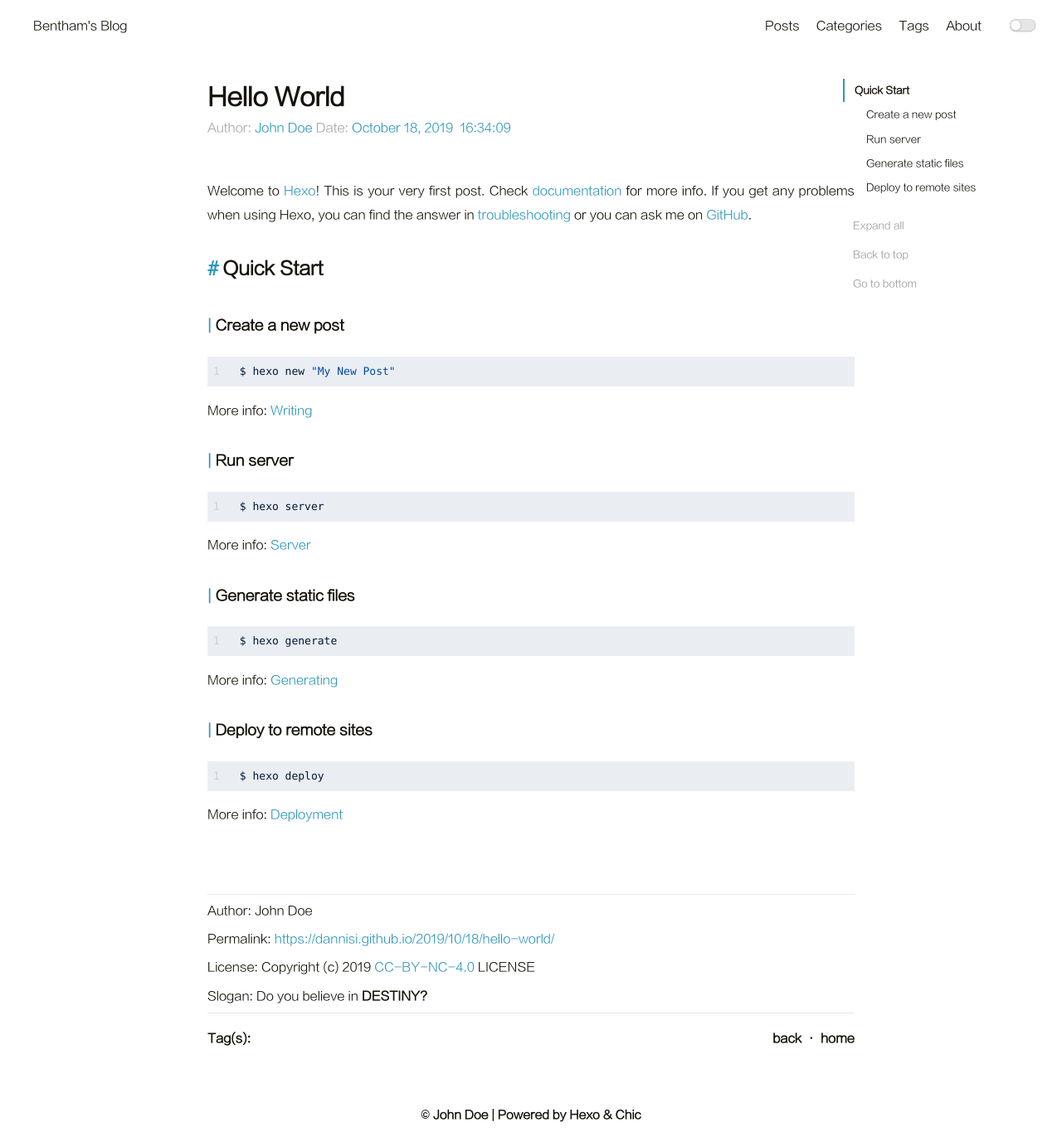
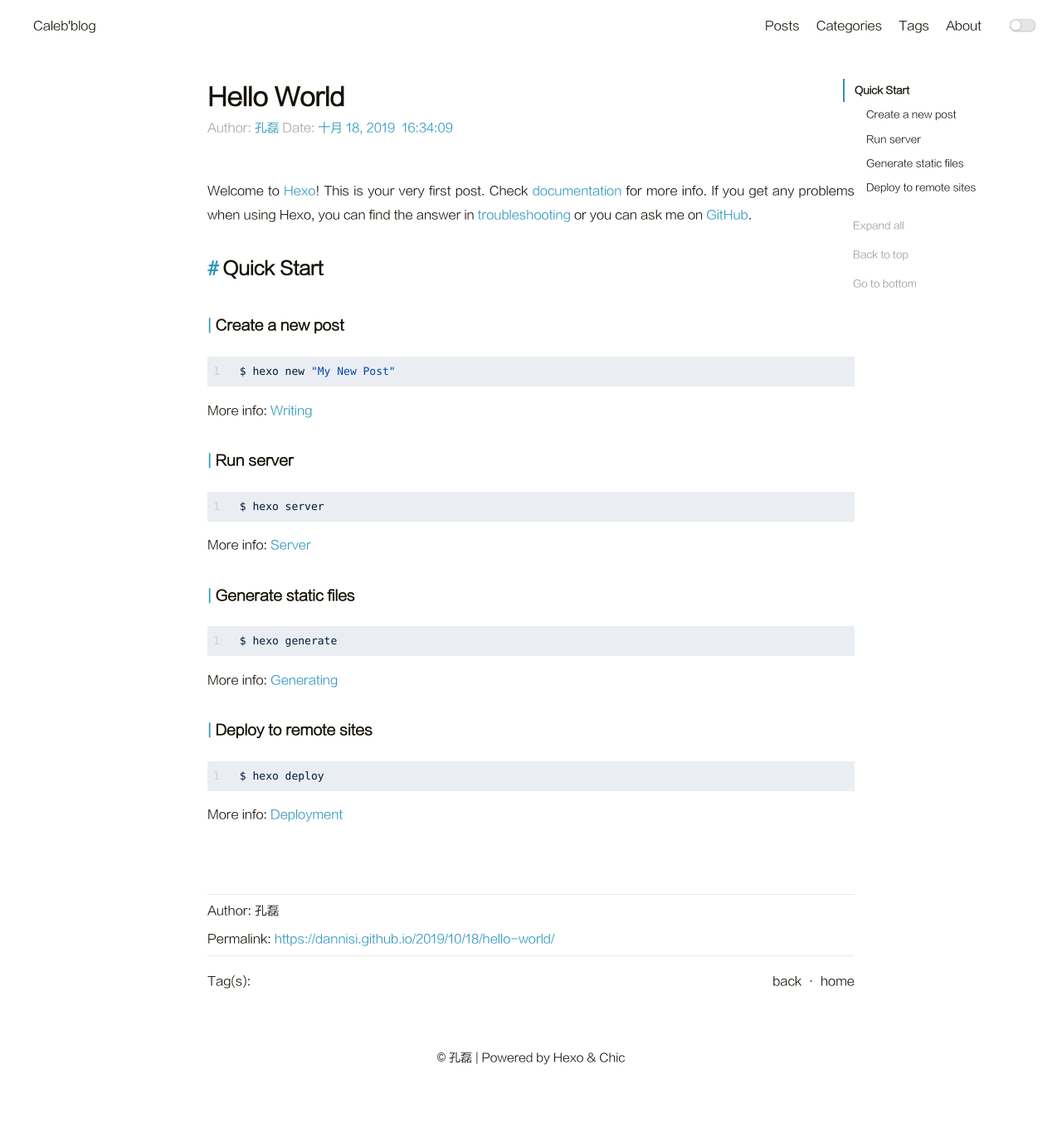
Before and after one commit to Calebkonglei/dannisi.github.io, a plain HTML site: page 2019/10/18/hello-world/index.html in a window 1280 px wide. Shown: the whole page at 83% size. After the commit the page ends 1308 px from the top, so only its background shows below. Drawn offline with Linux system fonts and the light colour scheme.

Commit message:
Site updated: 2019-10-18 16:59:56

```diff
--- a/2019/10/18/hello-world/index.html
+++ b/2019/10/18/hello-world/index.html
@@ -1,5 +1,5 @@
 <!DOCTYPE html>
-<html lang="en">
+<html lang="zh-CN">
 <head>
     <meta charset="UTF-8">
 <meta name="viewport"
@@ -8,7 +8,7 @@
 
 
 
-<title>Hello World | Hexo</title>
+<title>Hello World | Caleb</title>
 
 
 
@@ -45,7 +45,7 @@
         <header>
     <nav class="navbar">
         <div class="container">
-            <div class="navbar-header header-logo"><a href="/">Bentham&#39;s Blog</a></div>
+            <div class="navbar-header header-logo"><a href="/">Caleb&#39;blog</a></div>
             <div class="menu navbar-right">
 
                     <a class="menu-item" href="/archives">Posts</a>
@@ -68,7 +68,7 @@
         <div class="container">
             <div class="navbar-header">
                 <div>
-                    <a href="/">Bentham&#39;s Blog</a><a id="mobile-toggle-theme">·&nbsp;Light</a>
+                    <a href="/">Caleb&#39;blog</a><a id="mobile-toggle-theme">·&nbsp;Light</a>
                 </div>
                 <div class="menu-toggle" onclick="mobileBtn()">&#9776; Menu</div>
             </div>
@@ -174,12 +174,12 @@
 
                 <div class="post-meta">
 
-                        Author: <a itemprop="author" rel="author" href="/">John Doe</a>
+                        Author: <a itemprop="author" rel="author" href="/">孔磊</a>
 
 
 
                         <span class="post-time">
-                        Date: <a href="#">October 18, 2019&nbsp;&nbsp;16:34:09</a>
+                        Date: <a href="#">十月 18, 2019&nbsp;&nbsp;16:34:09</a>
                         </span>
 
 
@@ -209,7 +209,7 @@
 
                     <p class="copyright-item">
                         <span>Author:</span>
-                        <span>John Doe</span>
+                        <span>孔磊</span>
                     </p>
 
 
@@ -219,16 +219,6 @@
                     </p>
 
 
-                    <p class="copyright-item">
-                        <span>License:</span>
-                        <span>Copyright (c) 2019 <a href="http://creativecommons.org/licenses/by-nc/4.0/" target="_blank" rel="noopener">CC-BY-NC-4.0</a> LICENSE</span>
-                    </p>
-
-
-                     <p class="copyright-item">
-                         <span>Slogan:</span>
-                         <span>Do you believe in <strong>DESTINY<strong>?</span>
-                     </p>
 
 
             </section>
@@ -258,7 +248,7 @@
         </div>
         <footer id="footer" class="footer">
     <div class="copyright">
-        <span>© John Doe | Powered by <a href="https://hexo.io" target="_blank">Hexo</a> & <a href="https://github.com/Siricee/hexo-theme-Chic" target="_blank">Chic</a></span>
+        <span>© 孔磊 | Powered by <a href="https://hexo.io" target="_blank">Hexo</a> & <a href="https://github.com/Siricee/hexo-theme-Chic" target="_blank">Chic</a></span>
     </div>
 </footer>
 
```
Also changed, not shown: archives/2019/10/index.html (+6 -6 lines), archives/2019/index.html (+6 -6 lines), archives/index.html (+6 -6 lines), index.html (+9 -9 lines), 1 other file.
